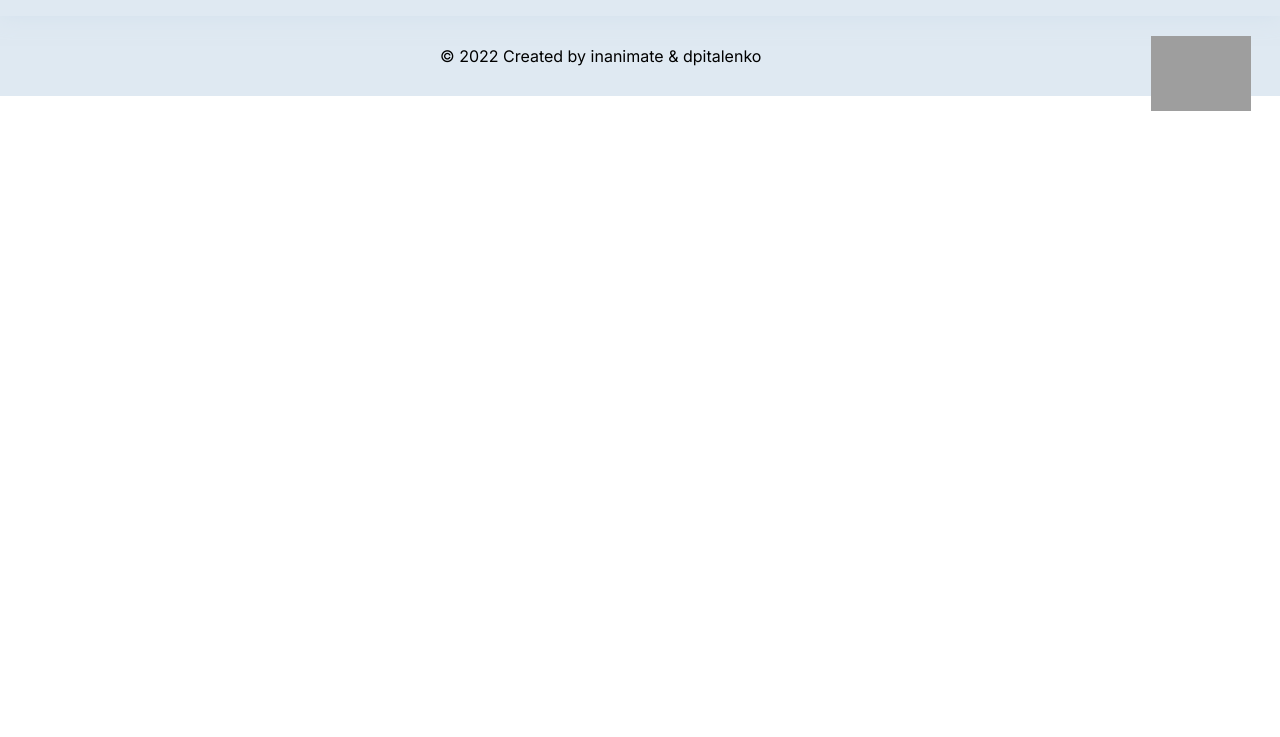
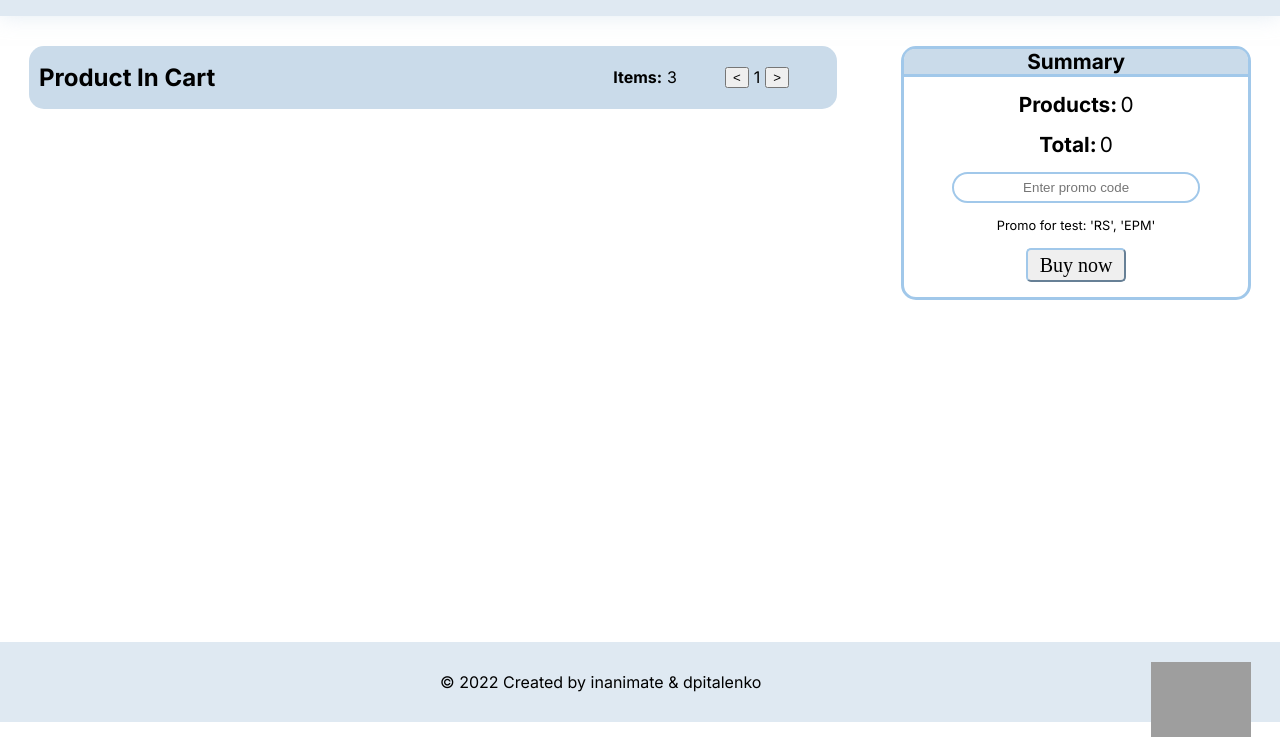
Before and after one commit to Inanimate632/Online-store, a website built with webpack: page src/index.html in a window 1280 px wide. Both pictures are taken after a click on the link 1236 px from the left and 45 px from the top of the page. Shown: the part 74-811 px from the top of the page. Built offline with nearby package versions, Linux system fonts and the light colour scheme; grey boxes are pictures that could not be loaded; files whose address does not match are found by name; a web font is replaced by a local one.

Commit message:
feat: add basik basket page

```diff
--- a/src/main.scss
+++ b/src/main.scss
@@ -5,6 +5,7 @@
 @import "./sass/sections/filters";
 @import "./sass/sections/parameters";
 @import "./sass/sections/products";
+@import "./sass/pages/basket";
 
 .body {
   font-family: $font-main;
--- a/src/pages/basketTamplate.ts
+++ b/src/pages/basketTamplate.ts
@@ -2,5 +2,37 @@ import { component } from '../ts/Intarface/IntarfaceRoutes';
 
 export const basketPageComponent: component = {
   selector: 'app-basket-page',
-  template: ``,
+  template: `
+  <section class="basket">
+  <div class="product">
+    <div class="product__control">
+      <h2 class="product__control-title">Product In Cart</h2>
+      <div class="product__control_items">
+        <h4 class="control__items-title">Items:</h4>
+        <p class="control__items-value">3</p>
+      </div>
+      <div class="product__control_page">
+        <button class="control_page-btn"> &#60; </button>
+        <p class="control_page-value">1</p>
+        <button class="control_page-btn"> > </button>
+      </div>
+    </div>
+  </div>
+  <div class="sum">
+    <h2 class="sum-title">Summary</h2>
+    <div class="sum__products">
+      <h3 class="products-title">Products:</h3>
+      <p class="products-amount">0</p>
+    </div>
+    <div class="sum__price">
+      <h3 class="price-title">Total:</h3>
+      <p class="price-amount">0</p>
+    </div>
+    <div class="promo__wraper">
+      <input type="text" class="promo" placeholder="Enter promo code">
+    </div>
+    <p class="promo-test">Promo for test: 'RS', 'EPM'</p>
+    <button class="buy">Buy now</button>
+  </div>
+</section>`,
 };
--- /dev/null
+++ b/src/sass/pages/_basket.scss
@@ -0,0 +1,87 @@
+@import "../components/buttons";
+@import "../abstracts/mixins";
+@import "../base/typography";
+
+.basket {
+  margin-top: 30px;
+  min-height: 74.5vh;
+  @include flex(flex, flex-start, flex-start);
+  gap: 4rem;
+}
+
+.product {
+  width: 67%;
+  background-color: $color-lightsky;
+  border-radius: 15px;
+  padding-left: 10px;
+}
+
+.product__control {
+  @include flex(flex, flex-start, center);
+  gap: 3rem;
+}
+
+.product__control-title {
+  padding-right: 350px;
+}
+
+.product__control_items,
+.product__control_page {
+  @include flex(flex, center, center);
+  gap: 5px;
+}
+
+.sum {
+  border: 3px solid $color-sky;
+  border-radius: 15px;
+  width: 29%;
+}
+
+.sum-title {
+  text-align: center;
+  background-color: $color-lightsky;
+  border-top-left-radius: 10px;
+  border-top-right-radius: 10px;
+  font-size: 130%;
+  border-bottom: 3px solid $color-sky;
+}
+
+.sum__products,
+.sum__price {
+  @include flex(flex, center, center);
+  margin: 15px auto 0 auto;
+  gap: 0.2rem;
+}
+
+.products-title,
+.products-amount,
+.price-title,
+.price-amount {
+  font-size: 130%;
+}
+
+.promo__wraper {
+  margin-top: 15px;
+  margin-bottom: 15px;
+  @include flex(flex, center, center);
+}
+
+.promo {
+  width: 70%;
+  height: 25px;
+  border: 2px solid $color-sky;
+  border-radius: 30px;
+  text-align: center;
+}
+
+.promo-test {
+  text-align: center;
+  font-size: 80%;
+}
+
+.buy {
+  @extend %btn;
+  display: block;
+  margin: 15px auto 15px auto;
+  border-color: $color-sky;
+}
```
